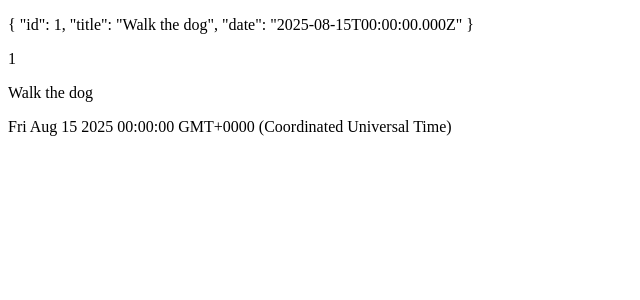
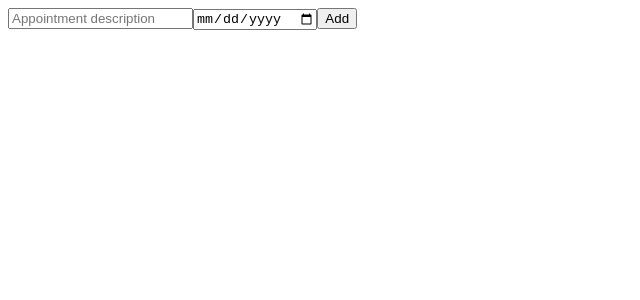
Before and after one commit to liteninkiran/complete-angular-16-course-learn-frontend-development, an Angular app in the folder appointment-app/: page / in a window 1280 px wide. Shown: the top 300 px of the page, without its empty margins (0-640 px from the left). Built offline with nearby package versions, Linux system fonts and the light colour scheme.

Commit message:
019 - Adding two-way data binding

```diff
--- a/appointment-app/src/app/app.module.ts
+++ b/appointment-app/src/app/app.module.ts
@@ -3,10 +3,11 @@ import { BrowserModule } from '@angular/platform-browser';
 
 import { AppComponent } from './app.component';
 import { AppointmentListComponent } from './appointment-list/appointment-list.component';
+import { FormsModule } from '@angular/forms';
 
 @NgModule({
     declarations: [AppComponent, AppointmentListComponent],
-    imports: [BrowserModule],
+    imports: [BrowserModule, FormsModule],
     providers: [],
     bootstrap: [AppComponent],
 })
--- a/appointment-app/src/app/appointment-list/appointment-list.component.html
+++ b/appointment-app/src/app/appointment-list/appointment-list.component.html
@@ -1,4 +1,12 @@
-<p>{{ appointment | json }}</p>
-<p>{{ appointment.id }}</p>
-<p>{{ appointment.title }}</p>
-<p>{{ appointment.date }}</p>
+<div>
+    <input
+        placeholder="Appointment description"
+        [(ngModel)]="newAppointmentTitle"
+    />
+    <input
+        placeholder="Appointment date"
+        [(ngModel)]="newAppointmentDate"
+        type="date"
+    />
+    <button>Add</button>
+</div>
--- a/appointment-app/src/app/appointment-list/appointment-list.component.ts
+++ b/appointment-app/src/app/appointment-list/appointment-list.component.ts
@@ -1,5 +1,5 @@
 import { Component } from '@angular/core';
-import { Appointment, DummyAppointment } from '../models/appointment';
+import { Appointment } from '../models/appointment';
 
 @Component({
     selector: 'app-appointment-list',
@@ -7,5 +7,7 @@ import { Appointment, DummyAppointment } from '../models/appointment';
     styleUrls: ['./appointment-list.component.css'],
 })
 export class AppointmentListComponent {
-    appointment: Appointment = DummyAppointment;
+    appointments: Appointment[] = [];
+    newAppointmentTitle: string = '';
+    newAppointmentDate: Date = new Date();
 }
```
